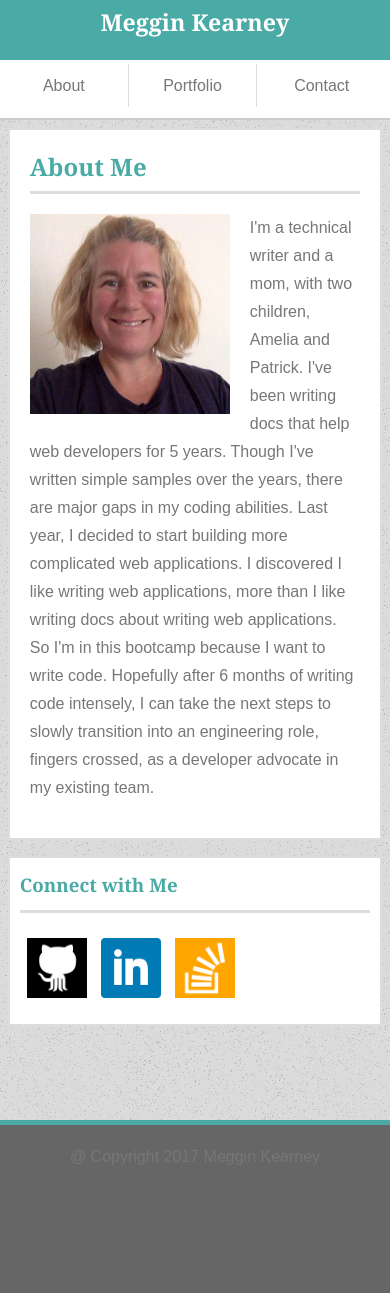
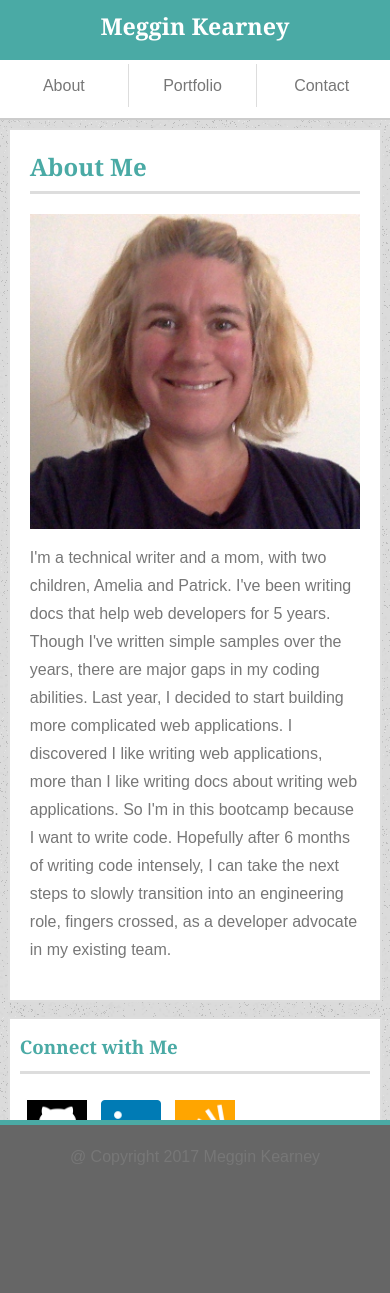
Before and after one commit to Meggin/Responsive-Portfolio, a PHP site: page / in a window 390 px wide. Run offline with PHP 8.4, Linux system fonts and the light colour scheme.

Commit message:
CSS clean-up

```diff
--- a/assets/css/style.css
+++ b/assets/css/style.css
@@ -30,7 +30,7 @@
 	font-size: 145%;
 	font-weight: bold;
 	vertical-align: middle;
-	padding-top: 2%;
+	padding-top: 1%;
 }
 
 h2,
@@ -237,6 +237,11 @@
 */
 @media screen and (max-width: 980px) {
 
+	/*
+	  No specific rules for large screens at this time.
+	*/
+}
+
 
 /*
   These rules take effect when the browser's width
@@ -244,6 +249,17 @@
 */
 @media screen and (max-width: 768px) {
 
+	.left-align {
+		width: inherit;
+	}
+
+
+	/* Two boxes per row. */
+	.box {
+		width: 50%;
+	}
+
+	/* Social links drop below main content. */
 	#social-links {
 		clear: both;
 		float: left;
@@ -253,6 +269,7 @@
 		margin-right: 2%
 	}
 
+	/* Main content takes up full width. */
 	#main-bio,
 	#contact-form,
 	#project-portfolio {
@@ -263,14 +280,6 @@
 		margin: 2%;
 	}
 
-	.left-align {
-		width: inherit;
-	}
-
-	.box {
-		width: 50%;
-	}
-
 }
 
 /*
@@ -279,6 +288,7 @@
 */
 @media screen and (max-width: 640px) {
 
+	/* Ful width name header. */
 	header	{
 		float: left;
 		background-color: #4aaaa5;
@@ -291,10 +301,11 @@
 		text-align: center;
 		font-weight: bold;
 		vertical-align: middle;
-		padding-top: 2%;
+		padding-top: 3%;
 		margin-left: 0%;
 	}
 
+	/* Nav drops below header. */
 	nav	{
 		clear: both;
 		width: 100%;
@@ -303,9 +314,17 @@
 		border-bottom: 2px solid #cccccc;
 	}
 
+	p {
+		margin-top: 15px;
+	}
+
 	.header-container {
 		border-bottom: none;
 		z-index: -1;
+	}
+
+	.box {
+		width: 100%;
 	}
 
 	#social-links {
@@ -325,8 +344,11 @@
 		margin: 2%;
 	}
 
-	.box {
+	/* Image full width with space before paragraph. */
+	#bio-image {
 		width: 100%;
+		height: 100%;
+		margin-bottom: 15px;
 	}
 
 }
```
